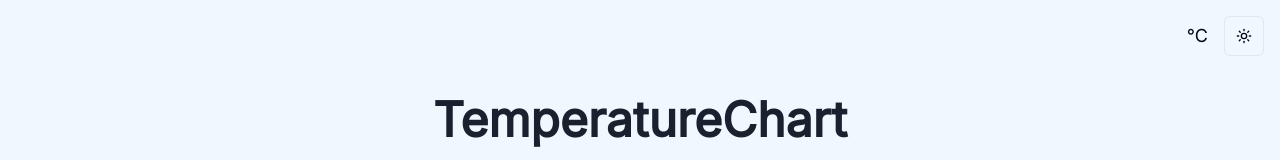
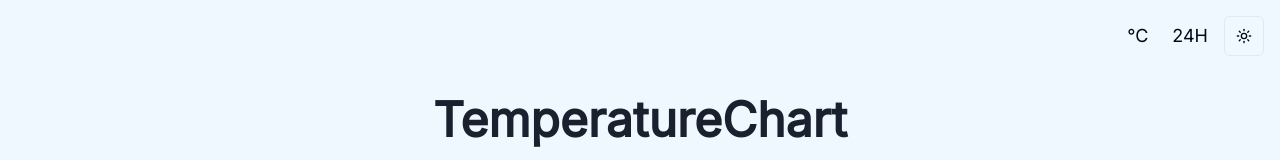
Before and after one commit to jjangsangy/TemperatureChart, a Next.js app: page / in a window 1280 px wide. Shown: the top 160 px of the page. Built offline with nearby package versions, Linux system fonts and the light colour scheme.

Commit message:
added toggle for military time

```diff
--- a/src/app/page.tsx
+++ b/src/app/page.tsx
@@ -26,10 +26,23 @@ export default function Home() {
     return 'f';
   });
 
+  const [timeFormat, setTimeFormat] = useState<'ampm' | 'military'>(() => {
+    if (typeof window !== 'undefined') {
+      const savedTimeFormat = localStorage.getItem('timeFormat');
+      return savedTimeFormat === 'military' ? 'military' : 'ampm';
+    }
+    return 'ampm';
+  });
+
   // Save unit to localStorage whenever it changes
   useEffect(() => {
     localStorage.setItem('temperatureUnit', unit);
   }, [unit]);
+
+  // Save timeFormat to localStorage whenever it changes
+  useEffect(() => {
+    localStorage.setItem('timeFormat', timeFormat);
+  }, [timeFormat]);
 
   const handleFetchWeather = useCallback(async (zip: string, currentUnit: 'f' | 'c') => {
     setLoading(true);
@@ -72,6 +85,10 @@ export default function Home() {
     setUnit(prevUnit => (prevUnit === 'f' ? 'c' : 'f'));
   };
 
+  const handleTimeFormatToggle = () => {
+    setTimeFormat(prevFormat => (prevFormat === 'ampm' ? 'military' : 'ampm'));
+  };
+
   return (
     <div className="flex min-h-screen flex-col bg-background font-body">
       <main className="flex-grow flex flex-col items-center p-4 sm:p-8 md:p-12 lg:p-24">
@@ -83,6 +100,14 @@ export default function Home() {
               className="text-lg px-2 py-1 h-auto" // Adjust padding and height for smaller button
           >
               {unit === 'f' ? '°C' : '°F'}
+          </Button>
+          <Button
+              variant="ghost"
+              onClick={handleTimeFormatToggle}
+              disabled={loading}
+              className="text-lg px-2 py-1 h-auto" // Adjust padding and height for smaller button
+          >
+              {timeFormat === 'ampm' ? '24H' : 'AM/PM'}
           </Button>
           <ThemeToggle />
         </div>
@@ -128,6 +153,7 @@ export default function Home() {
                   unit={unit}
                   sunrise={data.sunrise}
                   sunset={data.sunset}
+                  timeFormat={timeFormat}
                 />
                 <Metadata
                   temperatureMax={data.temperatureMax}
--- a/src/components/temperature-chart.tsx
+++ b/src/components/temperature-chart.tsx
@@ -32,6 +32,7 @@ interface TemperatureChartProps {
   unit: 'f' | 'c'; // 'f' for Fahrenheit, 'c' for Celsius
   sunrise: string;
   sunset: string;
+  timeFormat: 'ampm' | 'military';
 }
 
 const chartConfig = {
@@ -74,7 +75,16 @@ function getWeatherDescription(code: number): string {
     }
 }
 
-export function TemperatureChart({ data, location, unit, sunrise, sunset }: TemperatureChartProps) {
+function formatTime(dateString: string, format: 'ampm' | 'military'): string {
+    const date = new Date(dateString);
+    if (format === 'military') {
+        return date.toLocaleTimeString('en-US', { hour: '2-digit', minute: '2-digit', hourCycle: 'h23' });
+    } else {
+        return date.toLocaleTimeString('en-US', { hour: 'numeric', hour12: true }).replace(' ', '');
+    }
+}
+
+export function TemperatureChart({ data, location, unit, sunrise, sunset, timeFormat }: TemperatureChartProps) {
     const [currentHour, setCurrentHour] = useState<number | null>(null);
     const [currentDay, setCurrentDay] = useState<string | null>(null);
 
@@ -101,7 +111,7 @@ export function TemperatureChart({ data, location, unit, sunrise, sunset }: Temp
         }
 
         return {
-            hour: date.toLocaleTimeString('en-US', { hour: 'numeric', hour12: true }).replace(' ', ''),
+            hour: formatTime(item.time, timeFormat),
             temperature: item.temperature,
             relativeHumidity: item.relativeHumidity,
             apparentTemperature: item.apparentTemperature,
```
Also changed, not shown: 3 other files (tests, documents, lock files or other folders).
